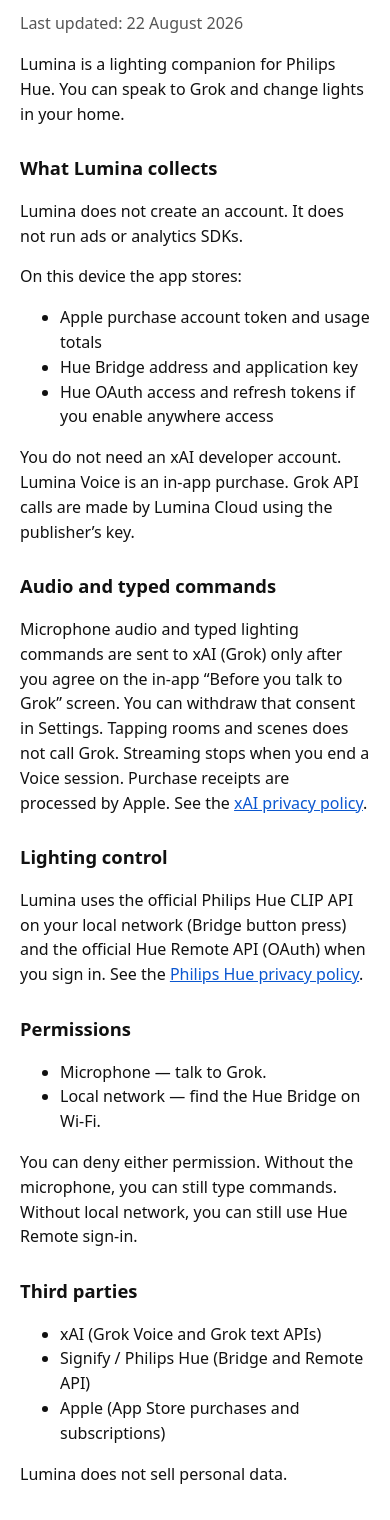
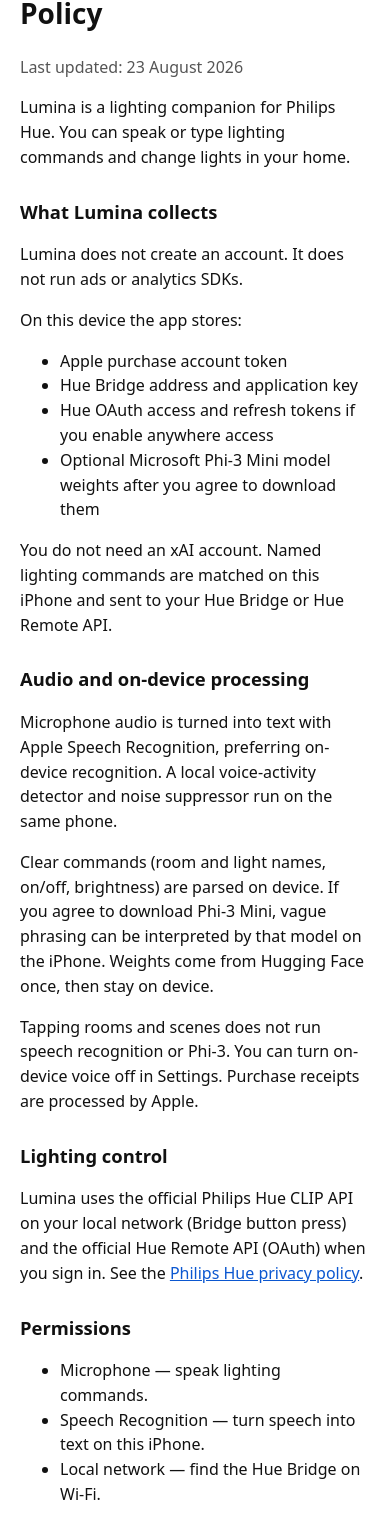
Before and after one commit to PatternWeave/lumina-legal, a plain HTML site: page index.html in a window 390 px wide. Shown: the part 91-1611 px from the top of the page. Drawn offline with Linux system fonts and the light colour scheme.

Commit message:
Update privacy and support copy for on-device Phi-3 Mini.
Named lighting commands stay on the iPhone. Phi-3 Mini is optional and
on-device. Remove Grok/xAI collection language from the App Store URLs.

```diff
--- a/index.html
+++ b/index.html
@@ -3,7 +3,7 @@
 <head>
   <meta charset="utf-8">
   <meta name="viewport" content="width=device-width, initial-scale=1">
-  <title>Lumina Privacy Policy</title>
+  <title>Lumina Hue — Privacy Policy</title>
   <style>
     body { font-family: ui-sans-serif, system-ui, sans-serif; max-width: 40rem; margin: 2.5rem auto; padding: 0 1.25rem; line-height: 1.55; color: #111; }
     h1 { font-weight: 600; font-size: 1.75rem; }
@@ -13,46 +13,51 @@
   </style>
 </head>
 <body>
-  <h1>Lumina Privacy Policy</h1>
-  <p class="muted">Last updated: 22 August 2026</p>
-  <p>Lumina is a lighting companion for Philips Hue. You can speak to Grok and change lights in your home.</p>
+  <h1>Lumina Hue Privacy Policy</h1>
+  <p class="muted">Last updated: 23 August 2026</p>
+  <p>Lumina is a lighting companion for Philips Hue. You can speak or type lighting commands and change lights in your home.</p>
 
   <h2>What Lumina collects</h2>
   <p>Lumina does not create an account. It does not run ads or analytics SDKs.</p>
   <p>On this device the app stores:</p>
   <ul>
-    <li>Apple purchase account token and usage totals</li>
+    <li>Apple purchase account token</li>
     <li>Hue Bridge address and application key</li>
     <li>Hue OAuth access and refresh tokens if you enable anywhere access</li>
+    <li>Optional Microsoft Phi-3 Mini model weights after you agree to download them</li>
   </ul>
-  <p>You do not need an xAI developer account. Lumina Voice is an in-app purchase. Grok API calls are made by Lumina Cloud using the publisher’s key.</p>
+  <p>You do not need an xAI account. Named lighting commands are matched on this iPhone and sent to your Hue Bridge or Hue Remote API.</p>
 
-  <h2>Audio and typed commands</h2>
-  <p>Microphone audio and typed lighting commands are sent to xAI (Grok) only after you agree on the in-app “Before you talk to Grok” screen. You can withdraw that consent in Settings. Tapping rooms and scenes does not call Grok. Streaming stops when you end a Voice session. Purchase receipts are processed by Apple. See the <a href="https://x.ai/legal/privacy-policy">xAI privacy policy</a>.</p>
+  <h2>Audio and on-device processing</h2>
+  <p>Microphone audio is turned into text with Apple Speech Recognition, preferring on-device recognition. A local voice-activity detector and noise suppressor run on the same phone.</p>
+  <p>Clear commands (room and light names, on/off, brightness) are parsed on device. If you agree to download Phi-3 Mini, vague phrasing can be interpreted by that model on the iPhone. Weights come from Hugging Face once, then stay on device.</p>
+  <p>Tapping rooms and scenes does not run speech recognition or Phi-3. You can turn on-device voice off in Settings. Purchase receipts are processed by Apple.</p>
 
   <h2>Lighting control</h2>
   <p>Lumina uses the official Philips Hue CLIP API on your local network (Bridge button press) and the official Hue Remote API (OAuth) when you sign in. See the <a href="https://www.philips-hue.com/legal/privacy-policy">Philips Hue privacy policy</a>.</p>
 
   <h2>Permissions</h2>
   <ul>
-    <li>Microphone — talk to Grok.</li>
+    <li>Microphone — speak lighting commands.</li>
+    <li>Speech Recognition — turn speech into text on this iPhone.</li>
     <li>Local network — find the Hue Bridge on Wi‑Fi.</li>
   </ul>
-  <p>You can deny either permission. Without the microphone, you can still type commands. Without local network, you can still use Hue Remote sign-in.</p>
+  <p>You can deny either permission. Without the microphone you can still type. Without local network you can still use Hue Remote sign-in.</p>
 
   <h2>Third parties</h2>
   <ul>
-    <li>xAI (Grok Voice and Grok text APIs)</li>
+    <li>Microsoft / Hugging Face — optional one-time Phi-3 Mini weight download</li>
+    <li>Apple Speech Recognition</li>
     <li>Signify / Philips Hue (Bridge and Remote API)</li>
     <li>Apple (App Store purchases and subscriptions)</li>
   </ul>
-  <p>Lumina does not sell personal data.</p>
+  <p>Lumina does not sell personal data and does not send lighting commands to xAI.</p>
 
   <h2>Safety</h2>
-  <p>You can report a Grok reply, pause Grok for 24 hours, or turn off sharing in Settings. Lumina is a lighting controller, not a social network. There are no other users to block.</p>
+  <p>You can report a reply, pause on-device voice for 24 hours, or turn it off in Settings. Lumina is a lighting controller, not a social network. There are no other users to block.</p>
 
   <h2>Subscriptions</h2>
-  <p>Voice Unlimited (<code>app.lumina.hue.voice.monthly</code>) is an auto-renewable subscription billed through Apple at $4.99 per month. It renews unless you cancel at least 24 hours before the period ends. Manage or cancel in iOS Settings → Apple ID → Subscriptions. Pro (<code>app.lumina.hue.pro</code>) is a $3.99 one-time purchase. Restore purchases is in Lumina Settings.</p>
+  <p>Voice Unlimited (<code>app.lumina.hue.voice.monthly</code>) is an auto-renewable subscription billed through Apple at $4.99 per month for Home Tips and lighting schedules. It renews unless you cancel at least 24 hours before the period ends. Manage or cancel in iOS Settings → Apple ID → Subscriptions. Pro (<code>app.lumina.hue.pro</code>) is a $3.99 one-time purchase. Restore purchases is in Lumina Settings. Named voice control is included at no extra charge.</p>
 
   <h2>Contact / support</h2>
   <p>Email <a href="mailto:support@lumina.app">support@lumina.app</a>. You can also use Settings → Safety → Email support in the app.</p>
```
Also changed, not shown: 2 other files.
